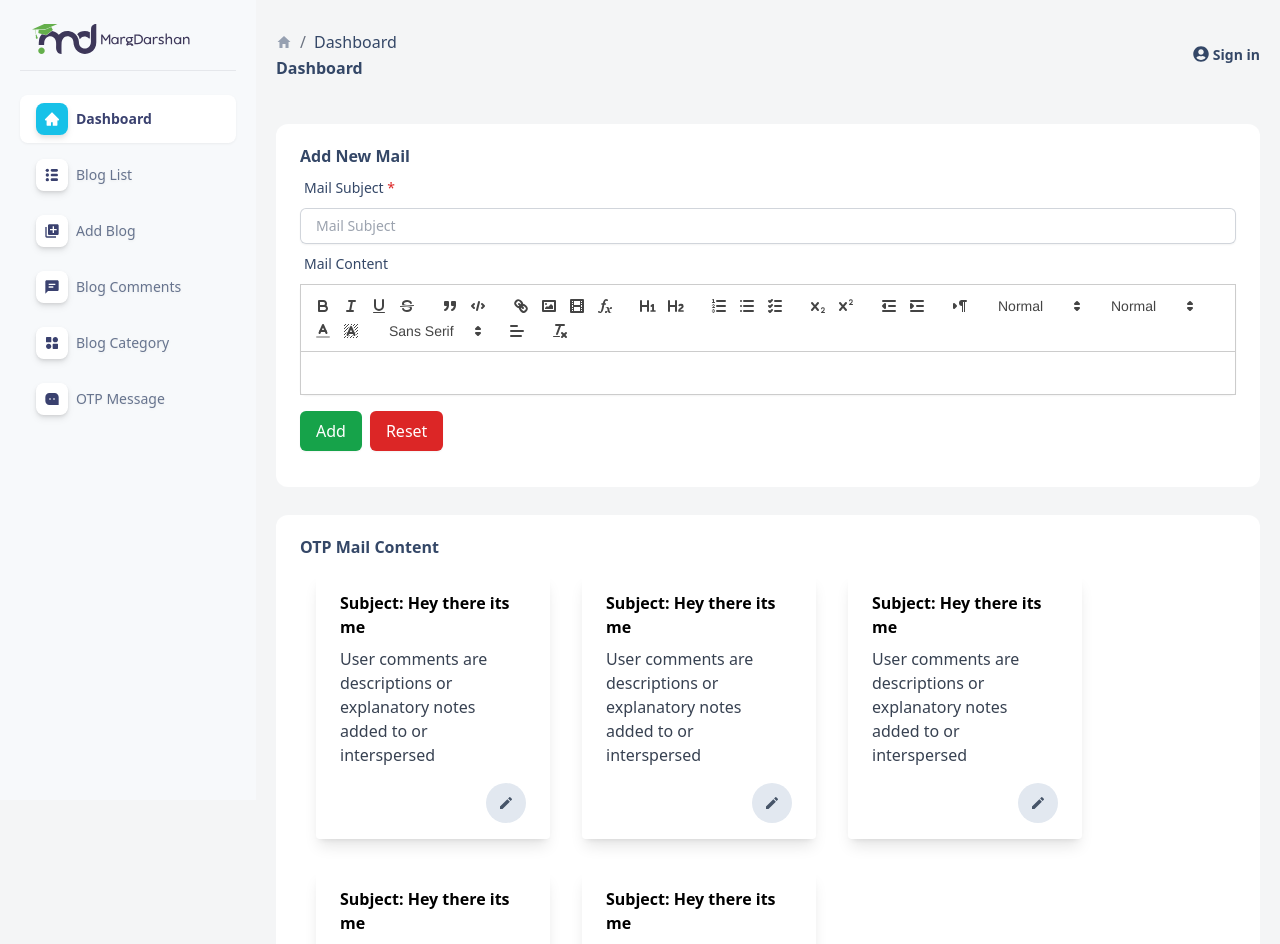
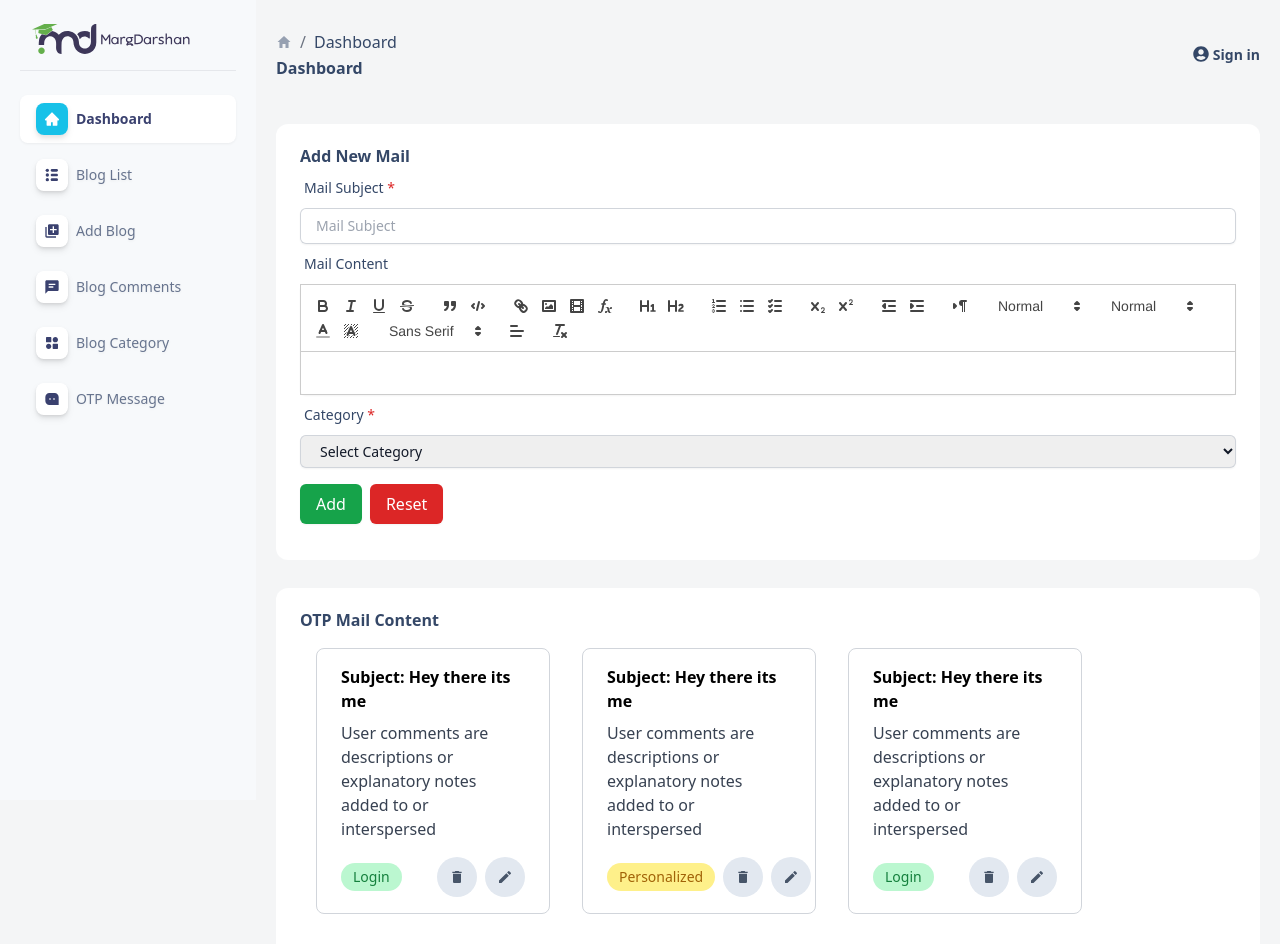
Before and after one commit to JonathanDabre/margdarshan-dashboard, a React (Create React App) app: page /otp-message in a window 1280 px wide. Shown: the top 944 px of the page. Built offline with nearby package versions, Linux system fonts and the light colour scheme.

Commit message:
otp message category and delete done

```diff
--- a/src/components/tables/OtpMessage.jsx
+++ b/src/components/tables/OtpMessage.jsx
@@ -6,30 +6,37 @@ import QuillEditor from './QuillEditor';
 export default function OtpMessage() {
     const [value, setValue] = useState('');
     const [mailSubject, setMailSubject] = useState('');
+    const [category, setCategory] = useState('');
     const [otpContent, setOtpContent] = useState(OtpContent);
     const [editIndex, setEditIndex] = useState(null);
 
     const handleAddOtp = () => {
-        if (mailSubject && value) {
+        if (mailSubject && value && category) {
             if (editIndex !== null) {
                 const updatedContent = [...otpContent];
-                updatedContent[editIndex] = { subject: mailSubject, content: value };
+                updatedContent[editIndex] = { subject: mailSubject, content: value, category };
                 setOtpContent(updatedContent);
                 setEditIndex(null);
             } else {
-                setOtpContent([...otpContent, { subject: mailSubject, content: value }]);
+                setOtpContent([...otpContent, { subject: mailSubject, content: value, category }]);
             }
             setMailSubject('');
             setValue('');
+            setCategory('');
         } else {
-            alert('Both subject and content are required.');
+            alert('Subject, content, and category are required.');
         }
     };
 
     const handleEditOtp = (index) => {
         setMailSubject(otpContent[index].subject);
         setValue(otpContent[index].content);
+        setCategory(otpContent[index].category);
         setEditIndex(index);
+    };
+
+    const handleDeleteOtp = (index) => {
+        setOtpContent(otpContent.filter((_, i) => i !== index));
     };
 
     return (
@@ -59,6 +66,26 @@ export default function OtpMessage() {
                         <QuillEditor content={value} contentSetter={setValue} />
                     </div>
                 </div>
+                <div className='my-2'>
+                    <label htmlFor="mail-category" className="block px-1 text-sm font-medium leading-6 text-[#344767]">
+                        Category <span className="text-red-600">*</span>
+                    </label>
+                    <div className="relative mt-2 rounded-md shadow-sm">
+                        <select
+                            name="mail-category"
+                            id="mail-category"
+                            className="block w-full rounded-md border-0 py-1.5 pl-4 pr-20 text-gray-900 ring-1 ring-inset ring-gray-300 focus:ring-1 focus:ring-inset focus:ring-indigo-600 sm:text-sm sm:leading-6"
+                            required
+                            value={category}
+                            onChange={(e) => setCategory(e.target.value)}
+                        >
+                            <option value="" disabled>Select Category</option>
+                            <option value="Personalized">Personalized</option>
+                            <option value="New User">New User</option>
+                            <option value="Login">Login</option>
+                        </select>
+                    </div>
+                </div>
                 <div className='my-4'>
                     <button
                         type="button"
@@ -70,7 +97,7 @@ export default function OtpMessage() {
                     <button
                         type="reset"
                         className="bg-red-600 hover:bg-red-700 text-white px-4 py-2 rounded-md shadow-sm"
-                        onClick={() => { setMailSubject(''); setValue(''); setEditIndex(null); }}
+                        onClick={() => { setMailSubject(''); setValue(''); setCategory(''); setEditIndex(null); }}
                     >
                         Reset
                     </button>
@@ -84,7 +111,9 @@ export default function OtpMessage() {
                             key={index}
                             subject={item.subject}
                             content={item.content}
+                            category={item.category}
                             onEdit={() => handleEditOtp(index)}
+                            onDelete={() => handleDeleteOtp(index)}
                         />
                     ))}
                 </div>
--- a/src/components/tables/OtpMessageItem.jsx
+++ b/src/components/tables/OtpMessageItem.jsx
@@ -1,23 +1,43 @@
 import { MdModeEditOutline } from 'react-icons/md';
+import { MdDelete } from 'react-icons/md';
 
-export default function OtpMessageItem({ subject, content, onEdit }) {
+export default function OtpMessageItem({ subject, content, category, onEdit, onDelete }) {
+    const getCategoryStyle = () => {
+        switch (category) {
+            case 'Personalized':
+                return 'bg-yellow-200 text-yellow-700';
+            case 'New User':
+                return 'bg-blue-100 text-blue-600';
+            case 'Login':
+                return 'bg-green-200 text-green-700';
+            default:
+                return 'bg-slate-500 text-slate-700';
+        }
+    };
+
     return (
-        <>
-            <div className="min-w-[100%] lg:min-w-[25%] lg:max-w-[25%] rounded overflow-hidden shadow-lg m-4 flex flex-col">
-                <div className="px-6 py-4 flex-grow">
-                    <div className="font-bold mb-2">Subject: {subject}</div>
-                    <p className="text-gray-700 text-base" dangerouslySetInnerHTML={{ __html: content }}></p>
-                </div>
-
-                <div className="px-6 pb-4 flex justify-end">
+        <div className="min-w-[100%] lg:min-w-[25%] lg:max-w-[25%] rounded-lg overflow-hidden border border-gray-300 m-4 flex flex-col">
+            <div className="px-6 py-4 flex-grow">
+                <div className="font-bold mb-2">Subject: {subject}</div>
+                <p className="text-gray-700 text-base" dangerouslySetInnerHTML={{ __html: content }}></p>
+            </div>
+            <div className="px-6 pb-4 flex justify-between items-center space-x-2">
+                <p className={`text-sm px-3 py-1 rounded-full ${getCategoryStyle()}`}>{category}</p>
+                <div className="flex space-x-2">
                     <button
-                        className="bg-slate-200 hover:bg-slate-300 text-slate-600 font-bold p-3 rounded-full"
+                        className="bg-slate-200 hover:bg-red-300 text-slate-600 hover:text-red-600 font-bold p-3 rounded-full"
+                        onClick={onDelete}
+                    >
+                        <MdDelete />
+                    </button>
+                    <button
+                        className="bg-slate-200 hover:bg-blue-200 text-slate-600 font-bold hover:text-blue-600 p-3 rounded-full"
                         onClick={onEdit}
                     >
                         <MdModeEditOutline />
                     </button>
                 </div>
             </div>
-        </>
+        </div>
     );
 }
--- a/src/data/utlis/OtpContent.js
+++ b/src/data/utlis/OtpContent.js
@@ -2,26 +2,31 @@ const OtpContent = [
   {
       id: 1,
       subject: "Hey there its me",
+      category: "Login",
       content: "User comments are descriptions or explanatory notes added to or interspersed"
   },
   {
       id: 2,
       subject: "Hey there its me",
+      category: "Personalized",
       content: "User comments are descriptions or explanatory notes added to or interspersed"
   },
   {
       id: 3,
       subject: "Hey there its me",
+      category: "Login",
       content: "User comments are descriptions or explanatory notes added to or interspersed"
   },
   {
       id: 4,
       subject: "Hey there its me",
+      category: "New User",
       content: "User comments are descriptions or explanatory notes added to or interspersed"
   },
   {
       id: 5,
       subject: "Hey there its me",
+      category: "Personalized",
       content: "User comments are descriptions or explanatory notes added to or interspersed"
   },
 
```
